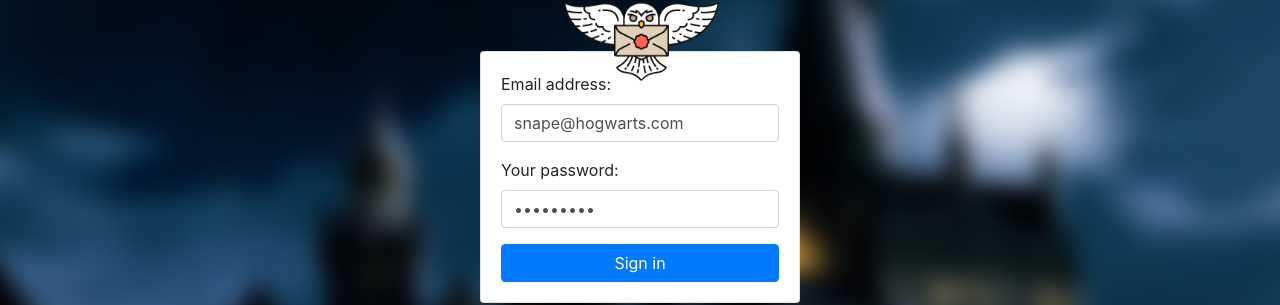
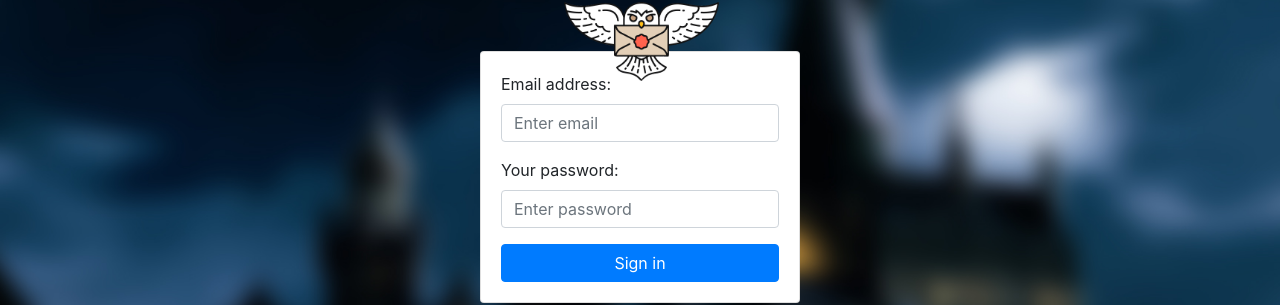
Before and after one commit to makoneth/HP-Flink, a Vue app: page / in a window 1280 px wide. Shown: the part 223-528 px from the top of the page. Built offline with nearby package versions, Linux system fonts and the light colour scheme.

Commit message:
Data demo
Se quita data demo

```diff
--- a/src/components/Login.vue
+++ b/src/components/Login.vue
@@ -37,8 +37,8 @@
       return {
         api: 'https://cors-anywhere.herokuapp.com/http://ec2-52-37-61-68.us-west-2.compute.amazonaws.com:1234/api/v1/challenge/login',
         form: {
-          email: 'snape@hogwarts.com',
-          password: 'snape0109',
+          email: '',
+          password: '',
         },
         isLoading: false,
         formError: null,
```
